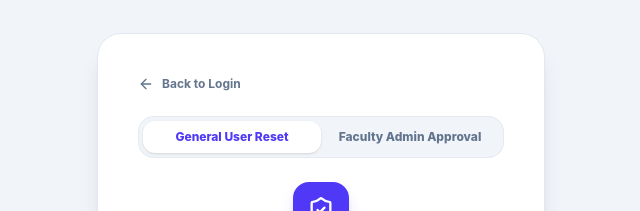
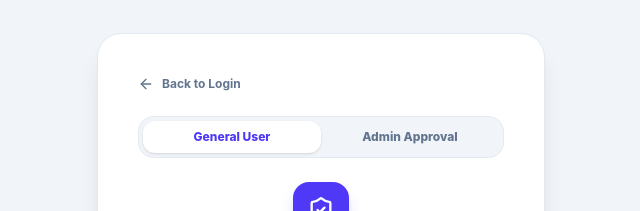
Before and after one commit to Dhanya-32673/SMS-Frontend, a React (Vite) app: page /reset-password in a window 1280 px wide. Shown: the top 211 px of the page, without its empty margins (319-959 px from the left). Built offline with nearby package versions, Linux system fonts and the light colour scheme; no server answers.

Commit message:
Update tab labels to General User and Admin Approval

```diff
--- a/src/pages/auth/ResetPassword.jsx
+++ b/src/pages/auth/ResetPassword.jsx
@@ -92,14 +92,14 @@ const ResetPassword = () => {
             onClick={() => { setMode('STANDARD'); setError(''); }}
             className={`flex-1 py-2 rounded-xl transition-all ${mode === 'STANDARD' ? 'bg-white text-indigo-600 shadow-sm' : 'text-slate-500 hover:text-slate-800'}`}
           >
-            General User Reset
+            General User
           </button>
           <button
             type="button"
             onClick={() => { setMode('FACULTY'); setError(''); }}
             className={`flex-1 py-2 rounded-xl transition-all ${mode === 'FACULTY' ? 'bg-white text-amber-600 shadow-sm' : 'text-slate-500 hover:text-slate-800'}`}
           >
-            Faculty Admin Approval
+            Admin Approval
           </button>
         </div>
 
```
